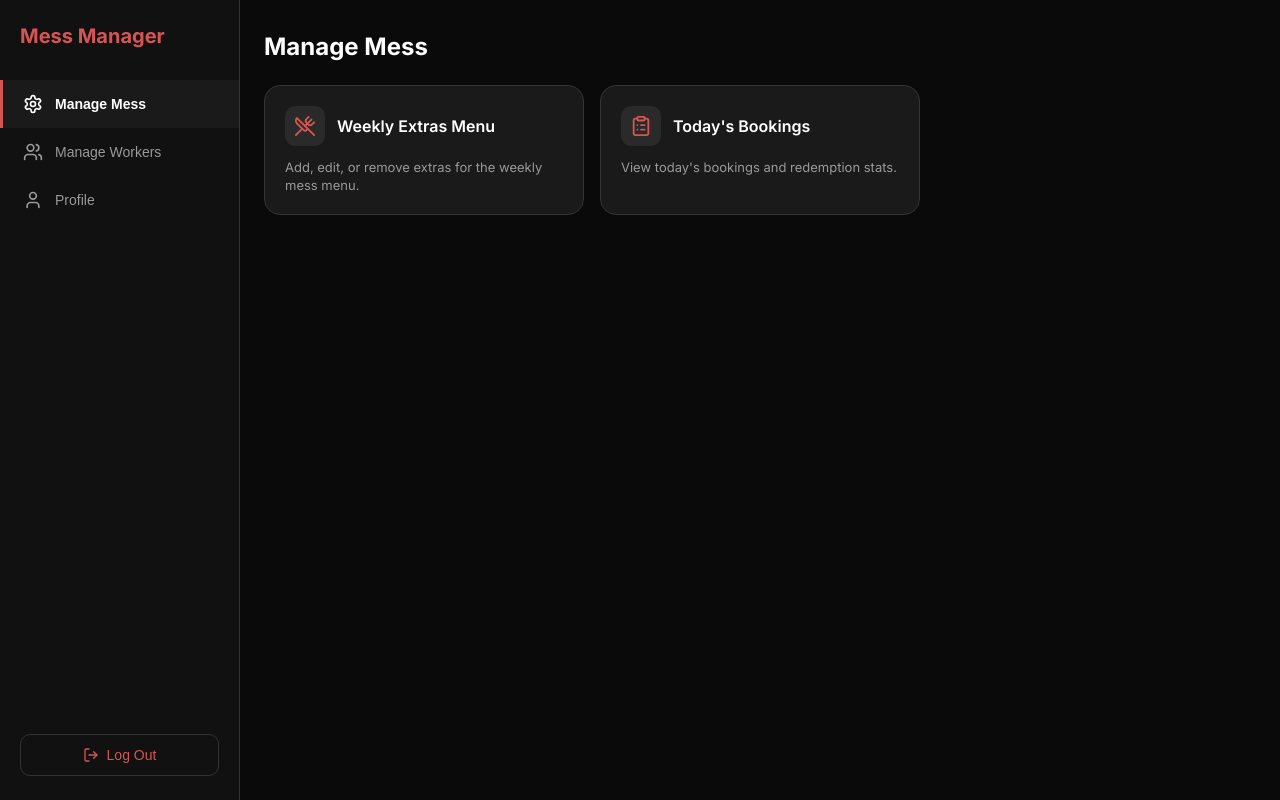
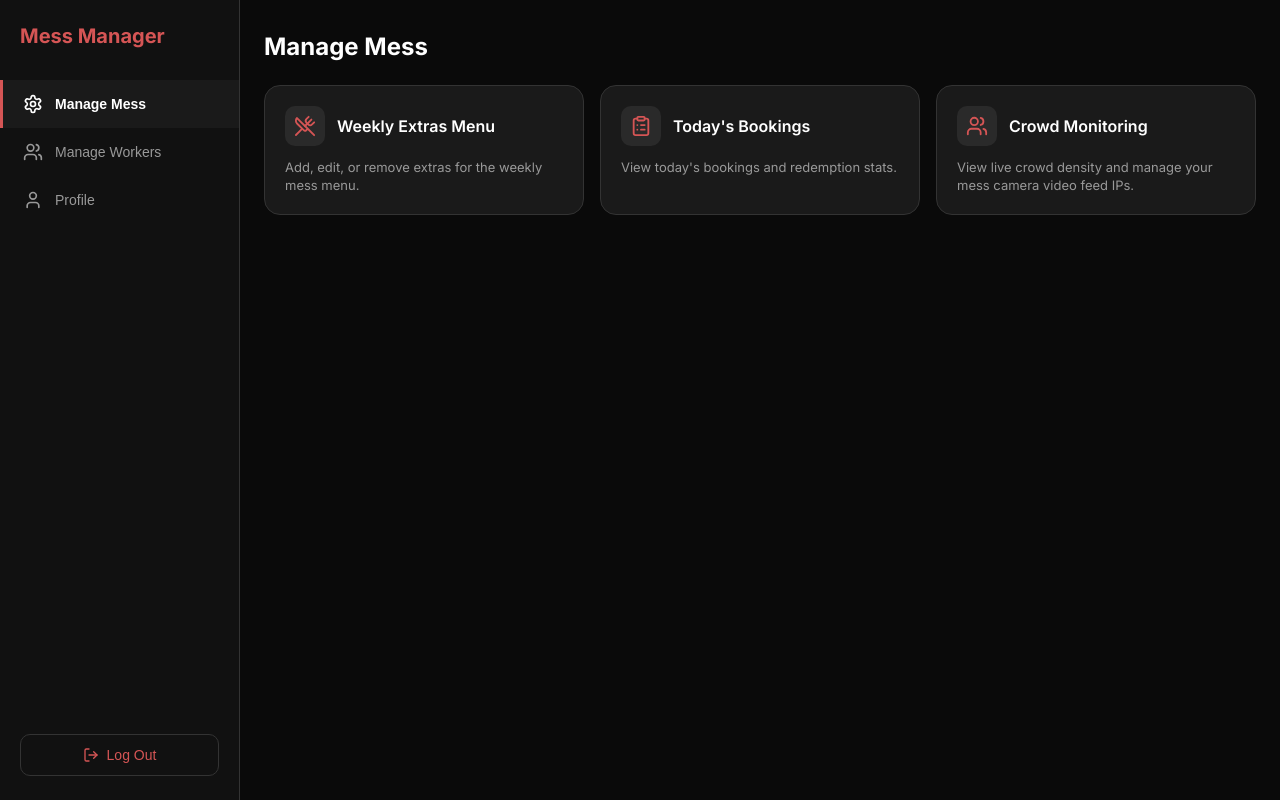
Before and after one commit to karankk-05/upside-dine, a React (Vite) app in the folder frontend/: page /manager/mess in a window 1280 px wide. Built offline with nearby package versions, Linux system fonts and the light colour scheme.

Commit message:
feat(crowd): add crowd ui access card to mess manager dashboard

```diff
--- a/frontend/src/pages/MessManagerDashboard.jsx
+++ b/frontend/src/pages/MessManagerDashboard.jsx
@@ -82,6 +82,7 @@ const MessManagerDashboard = () => {
   const messCards = [
     { icon: <UtensilsCrossed size={22} />, title: 'Weekly Extras Menu', desc: 'Add, edit, or remove extras for the weekly mess menu.', route: '/manager/mess/menu' },
     { icon: <ClipboardList size={22} />, title: "Today's Bookings", desc: "View today's bookings and redemption stats.", route: '/manager/mess/bookings' },
+    { icon: <Users size={22} />, title: 'Crowd Monitoring', desc: 'View live crowd density and manage your mess camera video feed IPs.', route: '/manager/crowd' },
   ];
 
   const navItems = [
```
